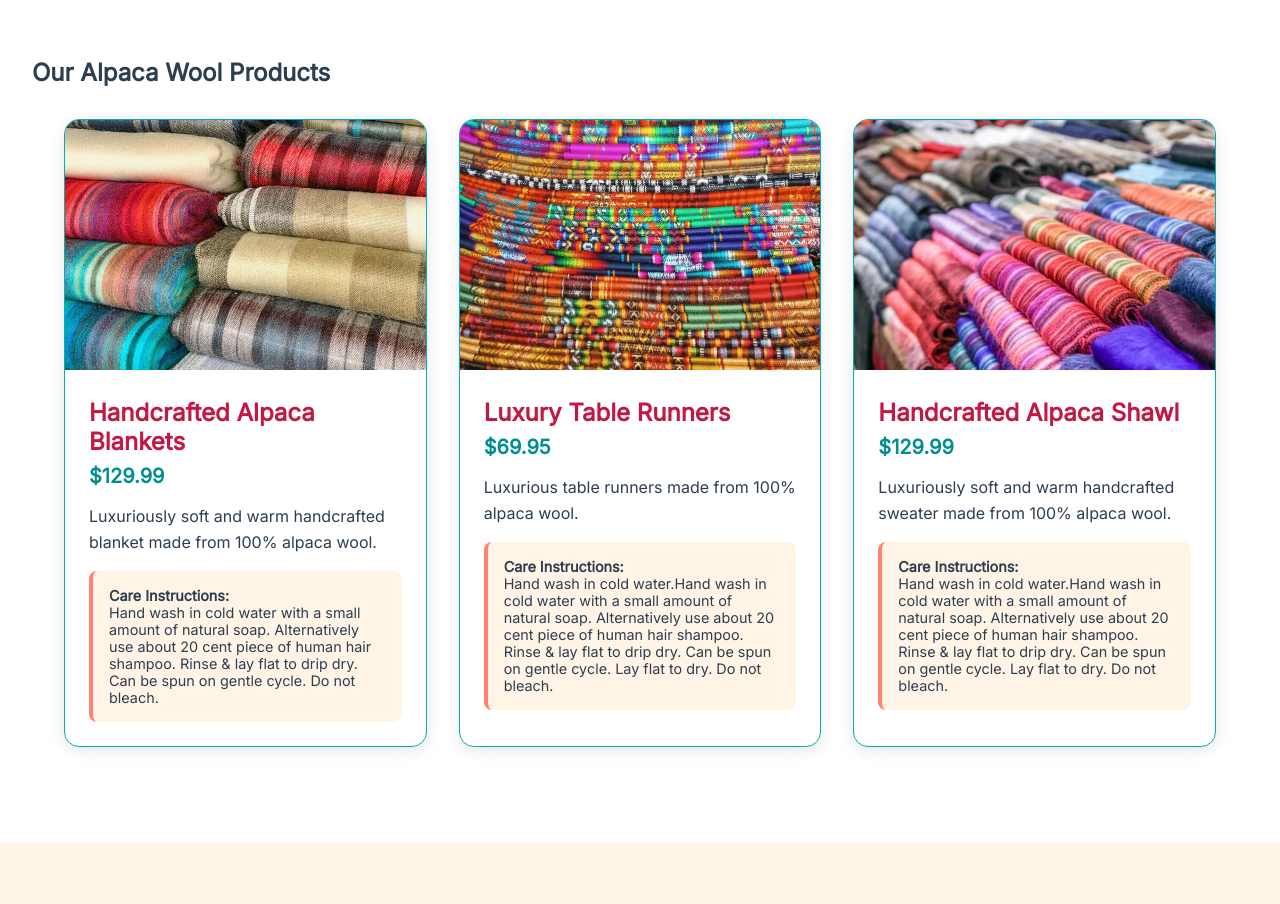
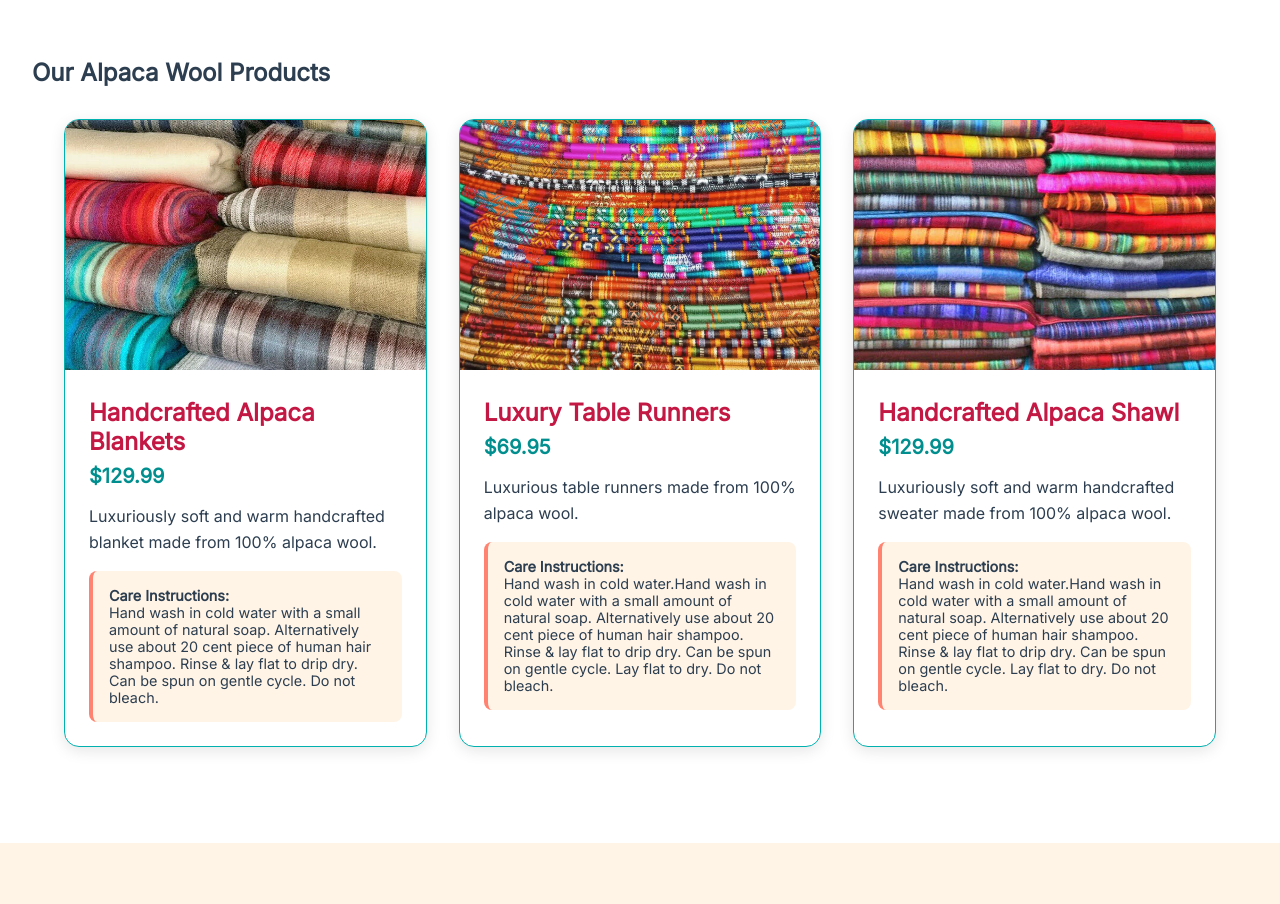
Before and after one commit to codewithDonna/She-Code-Website-Wallaby-project, a plain HTML site: page index.html in a window 1280 px wide. Shown: the part 1840-2744 px from the top of the page. Drawn offline with Linux system fonts and the light colour scheme.

Commit message:
replaced shawl image

```diff
--- a/index.html
+++ b/index.html
@@ -111,7 +111,7 @@
 
             <!-- Additional product cards can be added here -->
             <div class="product-card">
-                <img src="Images for Project Wallaby Website\shawls.jpg" alt="Alpaca Wool Blankets" class="product-image">
+                <img src="Images for Project Wallaby Website\shawls-new.jpeg" alt="Alpaca Wool Blankets" class="product-image">
                 <div class="product-info">
                     <h3 class="product-title">Handcrafted Alpaca Shawl  </h3>
                     <p class="product-price">$129.99</p>
```
Also changed, not shown: Images for Project Wallaby Website/shawls-new.jpeg (renamed from Images for Project Wallaby Website/57_4553ea50-cc87-430b-a5aa-e9d32bbda7b7_900x900.webp).
